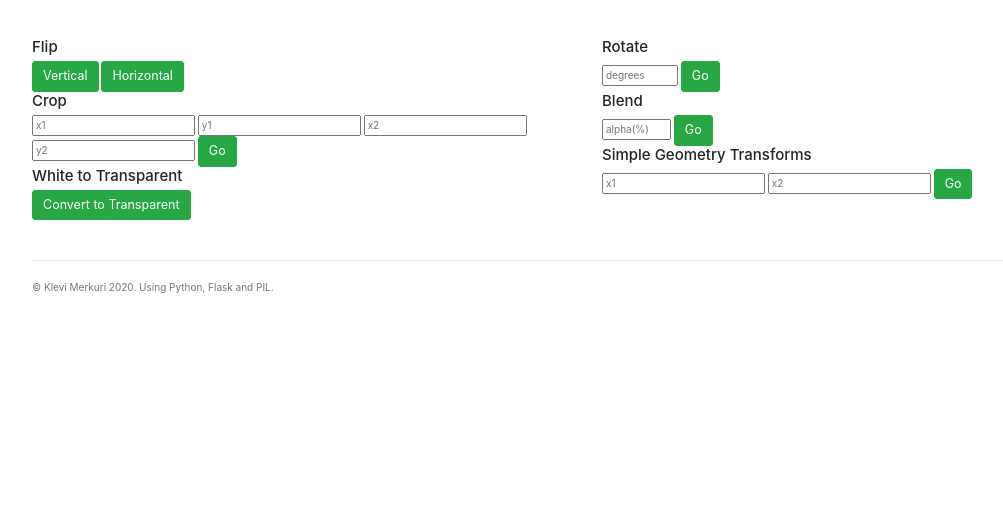
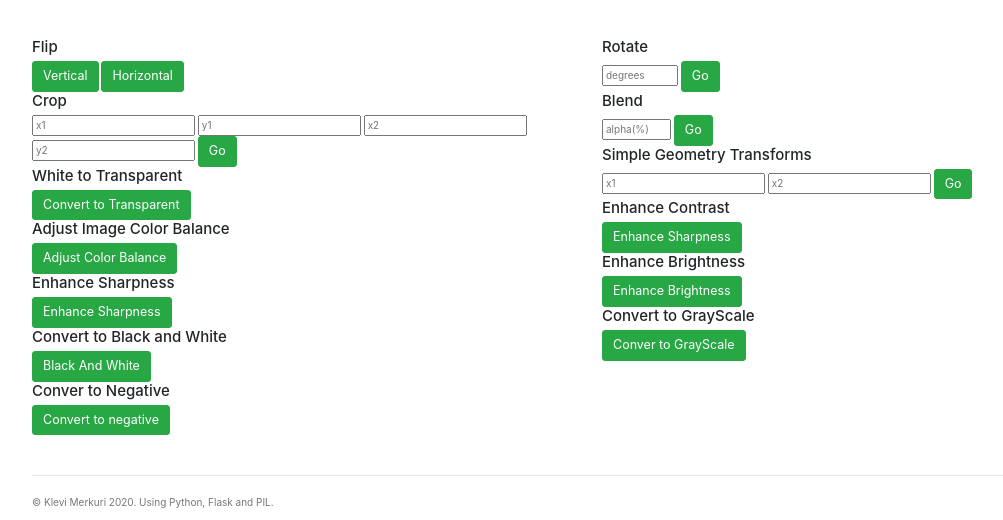
Before and after one commit to kmerkuri/diploma, a Flask app: template templates/processing.html in a window 1280 px wide. Shown: the part 493-1013 px from the top of the page, without its empty margins (53-1056 px from the left). Before the commit the page ends 786 px from the top, so only its background shows below. Run offline with Flask 2, Linux system fonts and the light colour scheme; the template is opened without the code that fills it, so the values that code supplies are empty; some libraries are stand-ins or nearby versions.

Commit message:
#Adding extra functionalities

```diff
--- a/app.py
+++ b/app.py
@@ -3,7 +3,7 @@
 from flask import Flask, request, render_template, send_from_directory
 import os
 import sys
-from PIL import Image
+from PIL import Image, ImageEnhance, ImageTk, ImageFilter
 
 app = Flask(__name__)
 
@@ -233,7 +233,133 @@ def simplegeometry():
     img.save(destination)
 
     return send_image('temp.png')
+@app.route("/colorbalance", methods=["POST"])
+def colorbalance():
+    filename = request.form['image']
+    target = os.path.join(APP_ROOT,'static/images')
+    destination = "/".join([target,filename])
+    img = Image.open(destination)
+    enhancer = ImageEnhance.Color(img)
+    for i in range(8):
+        factor = i / 4.0
+        enhancer.enhance(factor)
+    destination = "/".join([target, 'temp.png'])
+    if os.path.isfile(destination):
+        os.remove(destination)
+    img.save(destination)
 
+    return send_image('temp.png')
+@app.route("/enhancesharpness", methods=["POST"])
+def enhancesharpness():
+    filename = request.form['image']
+    target = os.path.join(APP_ROOT,'static/images')
+    destination = "/".join([target,filename])
+    img = Image.open(destination)
+    enhancer = ImageEnhance.Sharpness(img)
+    for i in range(8):
+        factor = i / 4.0
+        enhancer.enhance(factor)
+    destination = "/".join([target, 'temp.png'])
+    if os.path.isfile(destination):
+        os.remove(destination)
+    img.save(destination)
+
+    return send_image('temp.png')
+@app.route("/enhancecontrast", methods=["POST"])
+def enhancecontrast():
+    filename = request.form['image']
+    target = os.path.join(APP_ROOT,'static/images')
+    destination = "/".join([target,filename])
+    img = Image.open(destination)
+    enhancer = ImageEnhance.Contrast(img)
+    for i in range(30):
+        factor = i / 4.0
+        enhancer.enhance(factor)
+    destination = "/".join([target, 'temp.png'])
+    if os.path.isfile(destination):
+        os.remove(destination)
+    img.save(destination)
+
+    return send_image('temp.png')
+@app.route("/enhancebrightness", methods=["POST"])
+def enhancebrightness():
+    filename = request.form['image']
+    target = os.path.join(APP_ROOT,'static/images')
+    destination = "/".join([target,filename])
+    img = Image.open(destination)
+    enhancer = ImageEnhance.Brightness(img)
+    for i in range(8):
+        factor = i / 4.0
+        enhancer.enhance(factor)
+    destination = "/".join([target, 'temp.png'])
+    if os.path.isfile(destination):
+        os.remove(destination)
+    img.save(destination)
+
+    return send_image('temp.png')
+@app.route("/blackandwhite", methods=["POST"])
+def blackandwhite():
+    filename = request.form['image']
+    target = os.path.join(APP_ROOT,'static/images')
+    destination = "/".join([target,filename])
+    img = Image.open(destination)
+    thresh = 200
+    fn = lambda x : 255 if x > thresh else 0
+    r = img.convert('L').point(fn, mode='1')
+    destination = "/".join([target, 'temp.png'])
+    if os.path.isfile(destination):
+        os.remove(destination)
+    r.save(destination)
+
+    return send_image('temp.png')
+@app.route("/negative", methods=["POST"])
+def negative():
+    filename = request.form['image']
+    target = os.path.join(APP_ROOT,'static/images')
+    destination = "/".join([target,filename])
+    img = Image.open(destination)
+    for i in range(0, img.size[0]-1):
+
+        for j in range(0, img.size[1]-1):
+
+        # Get pixel value at (x,y) position of the image
+
+            pixelColorVals = img.getpixel((i,j));
+
+
+
+        # Invert color
+
+            redPixel    = 255 - pixelColorVals[0]; # Negate red pixel
+
+            greenPixel  = 255 - pixelColorVals[1]; # Negate green pixel
+
+            bluePixel   = 255 - pixelColorVals[2]; # Negate blue pixel
+
+
+
+        # Modify the image with the inverted pixel values
+
+            img.putpixel((i,j),(redPixel, greenPixel, bluePixel))
+    destination = "/".join([target, 'temp.png'])
+    if os.path.isfile(destination):
+        os.remove(destination)
+    img.save(destination)
+
+    return send_image('temp.png')
+@app.route("/grayscale", methods=["POST"])
+def grayscale():
+    filename = request.form['image']
+    target = os.path.join(APP_ROOT,'static/images')
+    destination = "/".join([target,filename])
+    img = Image.open(destination)
+    grayscale = img.convert("L")
+    destination = "/".join([target, 'temp.png'])
+    if os.path.isfile(destination):
+        os.remove(destination)
+    grayscale.save(destination)
+
+    return send_image('temp.png')
 # retrieve file from 'static/images' directory
 @app.route('/static/images/<filename>')
 def send_image(filename):
--- a/templates/processing.html
+++ b/templates/processing.html
@@ -61,7 +61,26 @@
                     <input type="text" class="hidden" name="image" value="{{ image_name }}">
                 </form>
 
-
+                <h4>Adjust Image Color Balance</h4>
+                <form id="form-colorbalace" action="{{ url_for('colorbalance') }}" method="POST" enctype="multipart/form-data">
+                    <button id="colorbalance" class="btn btn-lg btn-success" type="submit">Adjust Color Balance</button>
+                    <input type="text" class="hidden" name="image" value="{{ image_name }}">
+                </form>
+                <h4>Enhance Sharpness</h4>
+                <form id="form-sharpness" action="{{ url_for('enhancesharpness') }}" method="POST" enctype="multipart/form-data">
+                    <button id="colorbalance" class="btn btn-lg btn-success" type="submit">Enhance Sharpness</button>
+                    <input type="text" class="hidden" name="image" value="{{ image_name }}">
+                </form>
+                <h4>Convert to Black and White</h4>
+                <form id="form-blackandwhite" action="{{ url_for('blackandwhite') }}" method="POST" enctype="multipart/form-data">
+                    <button id="blackandwhite" class="btn btn-lg btn-success" type="submit">Black And White</button>
+                    <input type="text" class="hidden" name="image" value="{{ image_name }}">
+                </form>
+                <h4>Conver to Negative</h4>
+                <form id="form-negative" action="{{ url_for('negative') }}" method="POST" enctype="multipart/form-data">
+                    <button id="negative" class="btn btn-lg btn-success" type="submit">Convert to negative</button>
+                    <input type="text" class="hidden" name="image" value="{{ image_name }}">
+                </form>
             </div>
 
             <div class="col-lg-6">
@@ -86,6 +105,21 @@
                     <button id="btnsimplegeometry" class="btn btn-lg btn-success" type="submit">Go</button>
                 <input type="text" class="hidden" name="image" value="{{ image_name }}">
                   </form>
+                  <h4>Enhance Contrast</h4>
+                  <form id="form-contrast" action="{{ url_for('enhancecontrast') }}" method="POST" enctype="multipart/form-data">
+                    <button id="colorcontrast" class="btn btn-lg btn-success" type="submit">Enhance Sharpness</button>
+                    <input type="text" class="hidden" name="image" value="{{ image_name }}">
+                </form>
+                  <h4>Enhance Brightness</h4>
+                  <form id="form-brightness" action="{{ url_for('enhancebrightness') }}" method="POST" enctype="multipart/form-data">
+                    <button id="colorbrightness" class="btn btn-lg btn-success" type="submit">Enhance Brightness</button>
+                    <input type="text" class="hidden" name="image" value="{{ image_name }}">
+                </form>
+                  <h4>Convert to GrayScale</h4>
+                  <form id="form-grayscale" action="{{ url_for('grayscale') }}" method="POST" enctype="multipart/form-data">
+                    <button id="grayscale" class="btn btn-lg btn-success" type="submit">Conver to GrayScale</button>
+                    <input type="text" class="hidden" name="image" value="{{ image_name }}">
+                </form>
             </div>
         </div>
 
```
Also changed, not shown: templates/index.html (+15 -0 lines).
